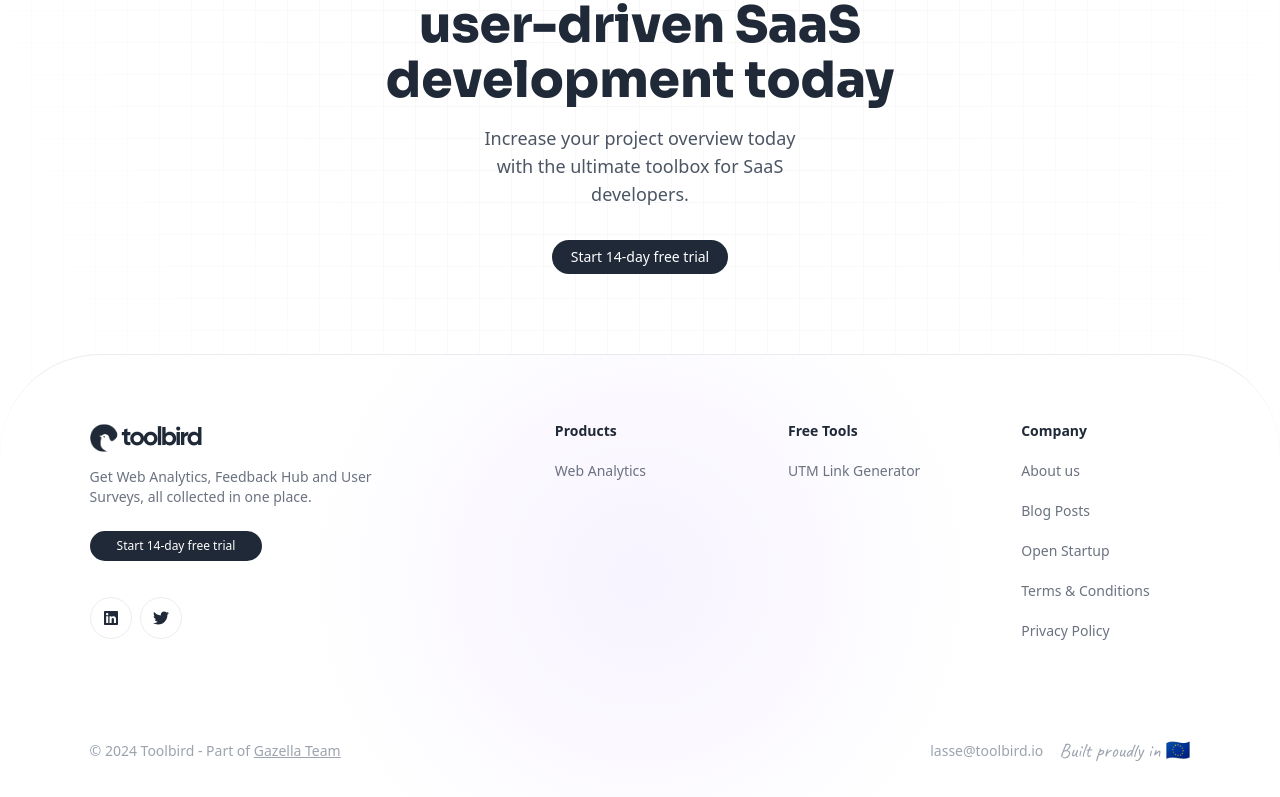
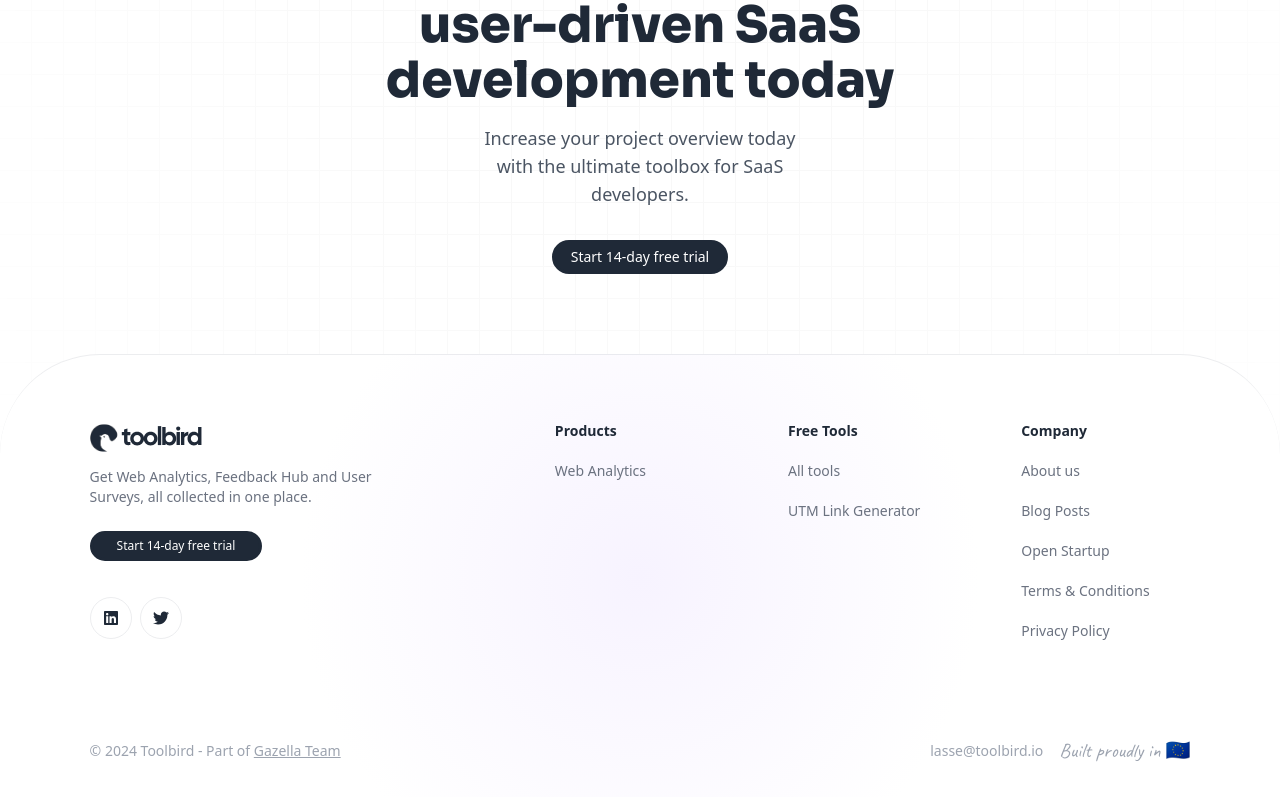
Before and after one commit to Gazella-Team/LM-Consulting, a Next.js app: page / in a window 1280 px wide. Shown: the part 2550-3347 px from the top of the page. Built offline with nearby package versions, Linux system fonts and the light colour scheme; what @ebay/nice-modal-react, @toolbird/web would draw is missing.

Commit message:
All tools in footer

```diff
--- a/src/components/Layout/Footer.tsx
+++ b/src/components/Layout/Footer.tsx
@@ -24,6 +24,10 @@ const FOOTER_LINKS: {
 	{
 		title: 'Free Tools',
 		links: [
+			{
+				label: 'All tools',
+				href: '/tools',
+			},
 			{
 				label: 'UTM Link Generator',
 				href: '/tools/utm-generator',
```
